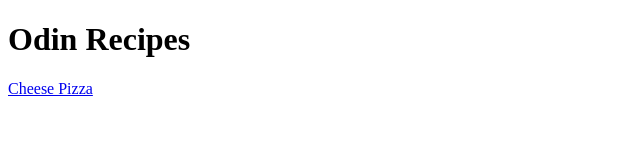
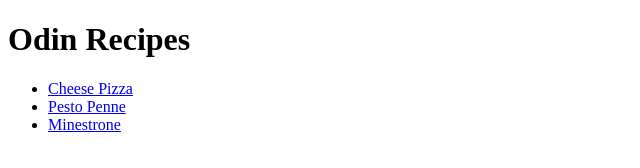
Before and after one commit to sirussalari/odin-recipes, a plain HTML site: page index.html in a window 1280 px wide. Shown: the whole page, without its empty margins (0-640 px from the left). Drawn offline with Linux system fonts and the light colour scheme.

Commit message:
Add list of links to recipes

```diff
--- a/index.html
+++ b/index.html
@@ -8,6 +8,10 @@
 </head>
 <body>
     <h1>Odin Recipes</h1>
-    <a href="./recipes/recipes.html">Cheese Pizza</a>
+    <ul>
+        <li><a href = './recipes/recipes.html#cheesePizza'>Cheese Pizza</a></li>
+        <li><a href='./recipes/recipes.html#pestoPenne'>Pesto Penne</a></li>
+        <li><a href='./recipes/recipes.html#minestrone'>Minestrone</a></li>
+    </ul>
 </body>
 </html>
```
